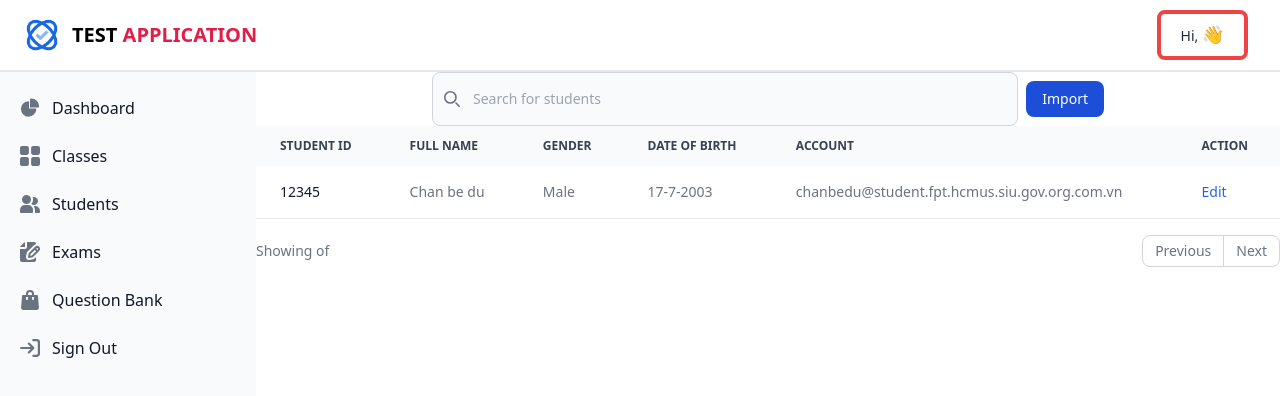
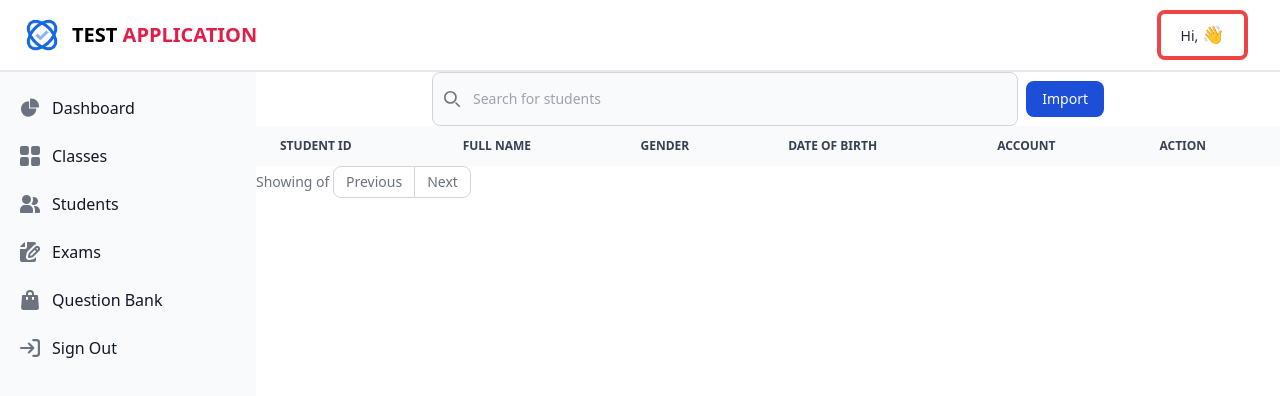
Before and after one commit to LeThinhPhuc/Test_Application, a React (Vite) app in the folder client/: page /teacher/studenetmanagement in a window 1280 px wide. Shown: the top 396 px of the page. Built offline with nearby package versions, Linux system fonts and the light colour scheme; a web font is replaced by a local one.

Commit message:
show students on table after importing file

```diff
--- a/client/src/App.jsx
+++ b/client/src/App.jsx
@@ -1,8 +1,5 @@
 import { createBrowserRouter, Route, BrowserRouter as Router, RouterProvider } from "react-router-dom";
-import AppRoutes from "./Routes/AppRoutes";
 import { AuthProvider } from "./Contexts/AuthContext";
-import StudentLayout from "./Layouts/Student/StudentLayout";
-import LoginPage from "./Pages/Student/LoginPage";
 import StudentPage from "./Pages/StudentPage";
 import TeacherPage from "./Pages/TeacherPage";
 import ClassManagement from "./Components/ClassManagement/ClassManagement";
--- a/client/src/Components/Pagination/Pagination.jsx
+++ b/client/src/Components/Pagination/Pagination.jsx
@@ -1,6 +1,6 @@
 import { useState } from "react";
 
-const Pagination = ({ currentPage, totalPages, onPageChange,isModal2, selectNewFile }) => {
+const Pagination = ({ currentPage, totalPages, onPageChange,isModal2, selectNewFile, onAdd }) => {
 
     const goToNextPage = () => {
         if (currentPage < totalPages) {
@@ -14,18 +14,18 @@ const Pagination = ({ currentPage, totalPages, onPageChange,isModal2, selectNewF
         }
     }
 
-
-
-
     return (
         <>
-            <nav class="flex items-center flex-column flex-wrap md:flex-row justify-between pt-4" aria-label="Table navigation">
+            <nav class="" aria-label="Table navigation">
                 <span class="text-sm font-normal text-gray-500 dark:text-gray-400 mb-4 md:mb-0 block w-full md:inline md:w-auto">
                     Showing <span class="font-semibold text-gray-900 dark:text-white">{currentPage}</span> of <span class="font-semibold text-gray-900 dark:text-white">{totalPages}</span>
                 </span>
 
                 {isModal2 && (
-                    <button onClick={selectNewFile} type="button" class="py-2.5 px-5 me-2 mb-2 text-sm font-medium text-gray-900 focus:outline-none bg-white rounded-full border border-gray-200 hover:bg-gray-100 hover:text-blue-700 focus:z-10 focus:ring-4 focus:ring-gray-100 dark:focus:ring-gray-700 dark:bg-gray-800 dark:text-gray-400 dark:border-gray-600 dark:hover:text-white dark:hover:bg-gray-700">Select other file</button>
+                    <div className="flex justify-around">
+                        <button onClick={selectNewFile} type="button" class="py-2.5 px-5 me-2 mb-2 text-sm font-medium text-gray-900 focus:outline-none bg-white rounded-full border border-gray-200 hover:bg-gray-100 hover:text-blue-700 focus:z-10 focus:ring-4 focus:ring-gray-100 dark:focus:ring-gray-700 dark:bg-gray-800 dark:text-gray-400 dark:border-gray-600 dark:hover:text-white dark:hover:bg-gray-700">Select other file</button>
+                        <button onClick={onAdd} type="button" class="py-2.5 px-5 me-2 mb-2 text-sm font-medium text-gray-900 focus:outline-none bg-white rounded-full border border-gray-200 hover:bg-gray-100 hover:text-blue-700 focus:z-10 focus:ring-4 focus:ring-gray-100 dark:focus:ring-gray-700 dark:bg-gray-800 dark:text-gray-400 dark:border-gray-600 dark:hover:text-white dark:hover:bg-gray-700">Add</button>
+                    </div>
                 )}
 
                 <ul class="inline-flex -space-x-px rtl:space-x-reverse text-sm h-8">
--- a/client/src/Components/StudentManagement/StudentManagement.jsx
+++ b/client/src/Components/StudentManagement/StudentManagement.jsx
@@ -7,15 +7,7 @@ import Pagination from "../Pagination/Pagination";
 
 const StudentManagement = () => {
 
-    const [studentList, setStudentList] = useState([
-        {
-            studentId: "12345",
-            fullName: "Chan be du",
-            gender: "Male",
-            dateOfBirth: "17-7-2003",
-            account: "chanbedu@student.fpt.hcmus.siu.gov.org.com.vn"
-        }
-    ])
+    const [studentList, setStudentList] = useState([])
     const [modal, setModal] = useState(false);
     const [modal2, setModal2] = useState(false);
     const [fileData, setFileData] = useState([]);
@@ -27,8 +19,7 @@ const StudentManagement = () => {
 
     const toggleModal2 = () => {
         setModal2(!modal2);
-        if(fileData.length !==0)
-        {
+        if (fileData.length !== 0) {
             setFileData([])
         }
     }
@@ -47,9 +38,9 @@ const StudentManagement = () => {
     const totalPages = Math.ceil(totalStudents / itemsPerPage);
     const startIndex = (currentPage - 1) * itemsPerPage;
     const endIndex = startIndex + itemsPerPage;//
-    const currentStudents = fileData.slice(startIndex, endIndex)
+    const currentStudentsExcel = fileData.slice(startIndex, endIndex)
 
-    console.log(currentStudents)
+    console.log(currentStudentsExcel)
     const handleFile = (e) => {
         let selectedFile = e.target.files[0]
         let validFiles = ['application/vnd.ms-excel', 'text/csv', 'application/vnd.openxmlformats-officedocument.spreadsheetml.sheet']
@@ -60,8 +51,8 @@ const StudentManagement = () => {
             reader.onload = (e) => {
                 e.preventDefault();
                 const sheet = XLSX.read(e.target.result, { type: 'buffer' });
-                const workSheetName = sheet.SheetNames[0];
-                const workSheet = sheet.Sheets[workSheetName];
+                const workSheetName = sheet.SheetNames[1];
+                const workSheet = sheet.Sheets[workSheetName];//0
                 const data = XLSX.utils.sheet_to_json(workSheet);
                 setFileData(data);
             }
@@ -81,8 +72,15 @@ const StudentManagement = () => {
 
     }
 
-    const selectNewFile = () =>{
+    const selectNewFile = () => {
         setFileData([])
+    }
+
+    const AddListOfStudent = () => {
+        console.log(fileData);
+        setStudentList(fileData)
+        setModal(!modal);
+        setModal2(!modal2);
     }
     return (
         <>
@@ -186,47 +184,15 @@ const StudentManagement = () => {
                                             <table class="w-full text-sm text-left rtl:text-right text-gray-500 dark:text-gray-400">
                                                 <thead class="text-xs text-gray-700 uppercase bg-gray-50 dark:bg-gray-700 dark:text-gray-400">
                                                     <tr>
-                                                        <th scope="col" class="p-4">
-                                                            <div class="flex items-center">
-                                                                <input id="checkbox-all-search" type="checkbox" class="w-4 h-4 text-blue-600 bg-gray-100 border-gray-300 rounded focus:ring-blue-500 dark:focus:ring-blue-600 dark:ring-offset-gray-800 dark:focus:ring-offset-gray-800 focus:ring-2 dark:bg-gray-700 dark:border-gray-600" />
-                                                                <label for="checkbox-all-search" class="sr-only">checkbox</label>
-                                                            </div>
-                                                        </th>
-                                                        {/* <th scope="col" class="px-6 py-3">
-                                                            Student ID
-                                                        </th>
-                                                        <th scope="col" class="px-6 py-3">
-                                                            Full Name
-                                                        </th>
-                                                        <th scope="col" class="px-6 py-3">
-                                                            Gender
-                                                        </th>
-                                                        <th scope="col" class="px-6 py-3">
-                                                            Date of birth
-                                                        </th>
-                                                        <th scope="col" class="px-6 py-3">
-                                                            Account
-                                                        </th>
-
-                                                        <th scope="col" class="px-6 py-3">
-                                                            Action
-                                                        </th> */}
-                                                        {Object.keys(currentStudents[0]).map(key => (
+                                                        {Object.keys(currentStudentsExcel[0]).map(key => (
                                                             <th key={key}>{key}</th>
                                                         ))}
                                                     </tr>
                                                 </thead>
                                                 <tbody>
-                                                    {currentStudents.map((value, index) => (
+                                                    {currentStudentsExcel.map((value, index) => (
 
                                                         <tr key={index} class="bg-white border-b dark:bg-gray-800 dark:border-gray-700 hover:bg-gray-50 dark:hover:bg-gray-600">
-                                                            <td class="w-4 p-4">
-                                                                <div class="flex items-center">
-                                                                    <input id="checkbox-table-search-1" type="checkbox" class="w-4 h-4 text-blue-600 bg-gray-100 border-gray-300 rounded focus:ring-blue-500 dark:focus:ring-blue-600 dark:ring-offset-gray-800 dark:focus:ring-offset-gray-800 focus:ring-2 dark:bg-gray-700 dark:border-gray-600" />
-                                                                    <label for="checkbox-table-search-1" class="sr-only">checkbox</label>
-                                                                </div>
-                                                            </td>
-
                                                             {Object.keys(value).map(key => (
                                                                 <td key={key}>{value[key]}</td>
                                                             ))}
@@ -238,8 +204,9 @@ const StudentManagement = () => {
                                             <Pagination currentPage={currentPage}
                                                 totalPages={totalPages}
                                                 onPageChange={handlePageChange}
-                                                isModal2 = {modal2}
-                                                selectNewFile= {selectNewFile}/>
+                                                isModal2={modal2}
+                                                selectNewFile={selectNewFile}
+                                                onAdd={AddListOfStudent} />
                                         </div>
                                     )}
                                 </div>
@@ -254,12 +221,6 @@ const StudentManagement = () => {
                     <table class="w-full text-sm text-left rtl:text-right text-gray-500 dark:text-gray-400">
                         <thead class="text-xs text-gray-700 uppercase bg-gray-50 dark:bg-gray-700 dark:text-gray-400">
                             <tr>
-                                {/* <th scope="col" class="p-4">
-                                    <div class="flex items-center">
-                                        <input id="checkbox-all-search" type="checkbox" class="w-4 h-4 text-blue-600 bg-gray-100 border-gray-300 rounded focus:ring-blue-500 dark:focus:ring-blue-600 dark:ring-offset-gray-800 dark:focus:ring-offset-gray-800 focus:ring-2 dark:bg-gray-700 dark:border-gray-600" />
-                                        <label for="checkbox-all-search" class="sr-only">checkbox</label>
-                                    </div>
-                                </th> */}
                                 <th scope="col" class="px-6 py-3">
                                     Student ID
                                 </th>
@@ -282,40 +243,20 @@ const StudentManagement = () => {
                             </tr>
                         </thead>
                         <tbody>
-                            {studentList.map(item => (
-                                <tr class="bg-white border-b dark:bg-gray-800 dark:border-gray-700 hover:bg-gray-50 dark:hover:bg-gray-600">
-                                    {/* <td class="w-4 p-4">
-                                    <div class="flex items-center">
-                                        <input id="checkbox-table-search-1" type="checkbox" class="w-4 h-4 text-blue-600 bg-gray-100 border-gray-300 rounded focus:ring-blue-500 dark:focus:ring-blue-600 dark:ring-offset-gray-800 dark:focus:ring-offset-gray-800 focus:ring-2 dark:bg-gray-700 dark:border-gray-600" />
-                                        <label for="checkbox-table-search-1" class="sr-only">checkbox</label>
-                                    </div>
-                                </td> */}
-                                    <th scope="row" class="px-6 py-4 font-medium text-gray-900 whitespace-nowrap dark:text-white">
-                                        {item.studentId}
-                                    </th>
-                                    <td class="px-6 py-4">
-                                        {item.fullName}
-                                    </td>
-                                    <td class="px-6 py-4">
-                                        {item.gender}
-                                    </td>
-                                    <td class="px-6 py-4">
-                                        {item.dateOfBirth}
-                                    </td>
-
-                                    <td class="px-6 py-4">
-                                        {item.account}
-                                    </td>
-
-                                    <td class="px-6 py-4">
-                                        <a href="#" class="font-medium text-blue-600 dark:text-blue-500 hover:underline">Edit</a>
+                            {studentList.map((value, index) => (
+                                <tr key={index} className="bg-white border-b dark:bg-gray-800 dark:border-gray-700 hover:bg-gray-50 dark:hover:bg-gray-600">
+                                    {Object.keys(value).map(key => (
+                                        <td key={key} className="px-6 py-4">
+                                            {value[key]}
+                                        </td>
+                                    ))}
+                                    <td className="px-6 py-4">
+                                        <a href="#" className="font-medium text-blue-600 dark:text-blue-500 hover:underline">Edit</a>
                                     </td>
                                 </tr>
                             ))}
-
                         </tbody>
                     </table>
-
                     <Pagination />
 
                 </div>
```
